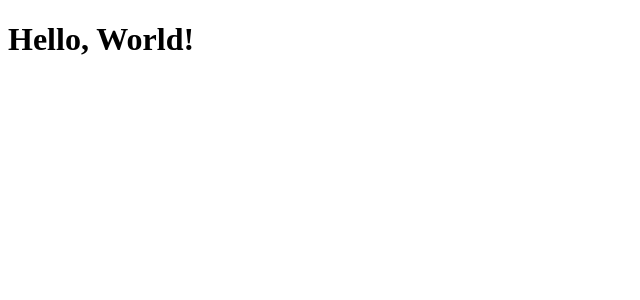
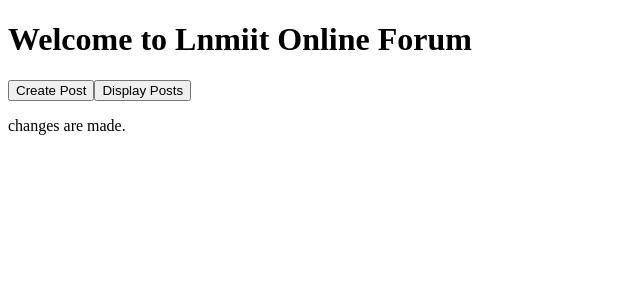
Before and after one commit to sreedhar3210/Lnmiit-Online-Forum, a React (Create React App) app in the folder frontend/frontend-react/: page / in a window 1280 px wide. Shown: the top 300 px of the page, without its empty margins (0-640 px from the left). Built offline with nearby package versions, Linux system fonts and the light colour scheme.

Commit message:
added routes and pages

```diff
--- a/frontend/frontend-react/package.json
+++ b/frontend/frontend-react/package.json
@@ -8,6 +8,7 @@
     "@testing-library/user-event": "^13.5.0",
     "react": "^18.3.1",
     "react-dom": "^18.3.1",
+    "react-router-dom": "^7.0.2",
     "react-scripts": "5.0.1",
     "web-vitals": "^2.1.4"
   },
--- a/frontend/frontend-react/src/App.js
+++ b/frontend/frontend-react/src/App.js
@@ -1,5 +1,24 @@
 import React from 'react';
+import Home from './Home';
+import CreatePost from './CreatePost';
+import {
+  BrowserRouter,
+  Routes,
+  Route
+} from 'react-router-dom';
 
-const App = () => <h1>Hello, World!</h1>;
+const App = () => {
+  return(
+    <BrowserRouter>
+      <div>
+        <Routes>
+          <Route exact path='/' element={<Home/>}></Route>
+          <Route exact path='/create-post' element={<CreatePost/>}></Route>
+        </Routes>
+      </div>
+    </BrowserRouter>
+  )
+
+};
 
 export default App;
--- /dev/null
+++ b/frontend/frontend-react/src/CreatePost.js
@@ -0,0 +1,19 @@
+import React from "react";
+import Navbar from "./Navbar";
+
+const CreatePost = () => {
+    const handlePostSubmitButton = () => {
+        console.log('post submit button is clicked.');
+        console.log('PostContent is ');
+    }
+
+    return(
+        <div>
+            <Navbar/>
+            <input type="text" placeholder="Enter your post content here." name="PostContent"></input>
+            <button type="submit"></button>
+        </div>
+    )
+}
+
+export default CreatePost;
--- /dev/null
+++ b/frontend/frontend-react/src/Home.js
@@ -0,0 +1,14 @@
+import React from 'react';
+import Navbar from './Navbar';
+
+const Home = () => {
+    return(
+        <div>
+            <h1>Welcome to Lnmiit Online Forum</h1>
+            <Navbar/>
+            <p>changes are made.</p>
+        </div>
+    )
+}
+
+export default Home;
--- /dev/null
+++ b/frontend/frontend-react/src/Navbar.js
@@ -0,0 +1,17 @@
+import React from "react";
+
+const Navbar = () => {
+
+    const handleCreatePostClick = () => {
+        console.log('handle create posts button is clicked.')
+    };
+
+    return(
+        <div>
+            <button onClick={handleCreatePostClick}>Create Post</button>
+            <button>Display Posts</button>
+        </div>
+    )
+}
+
+export default Navbar;
```
Also changed, not shown: 1 other file (tests, documents, lock files or other folders).
